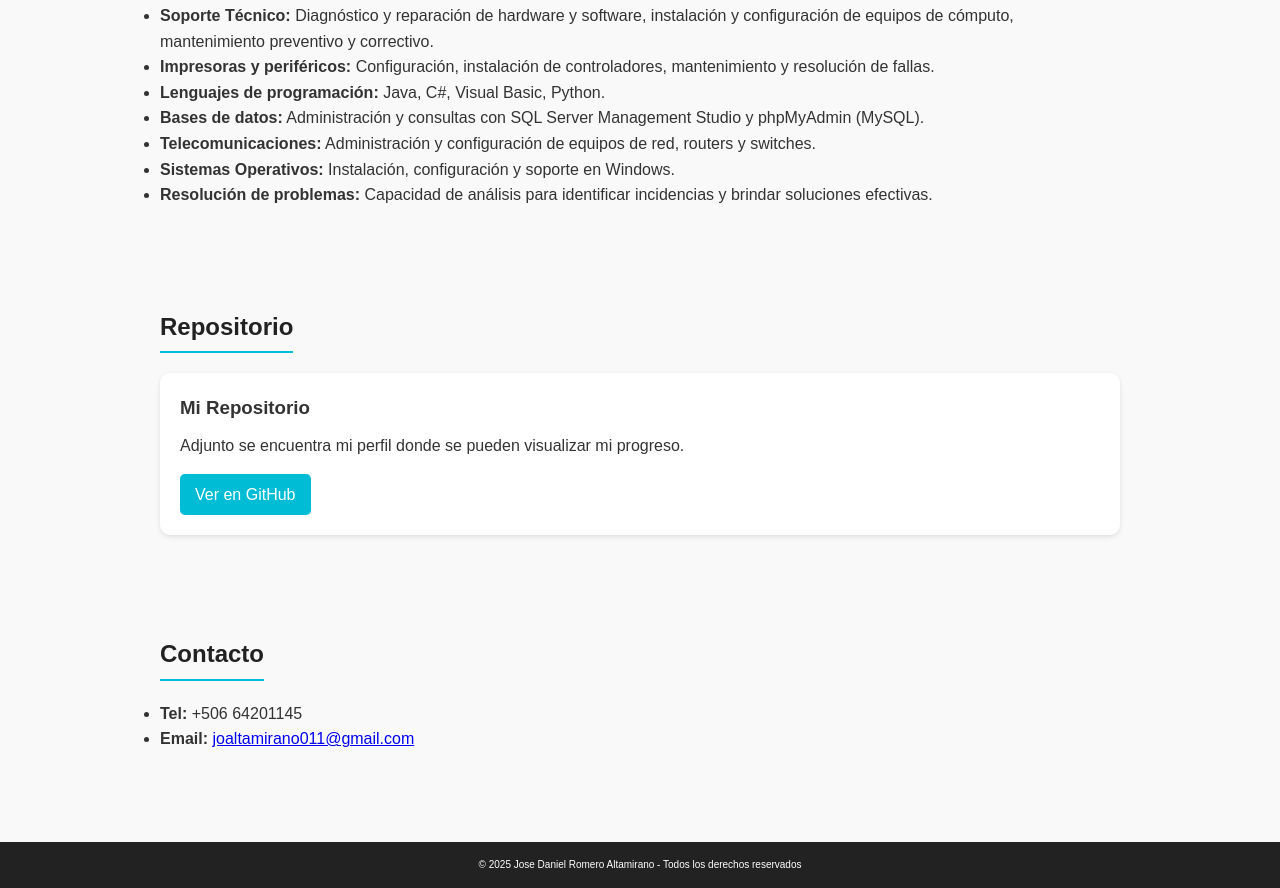
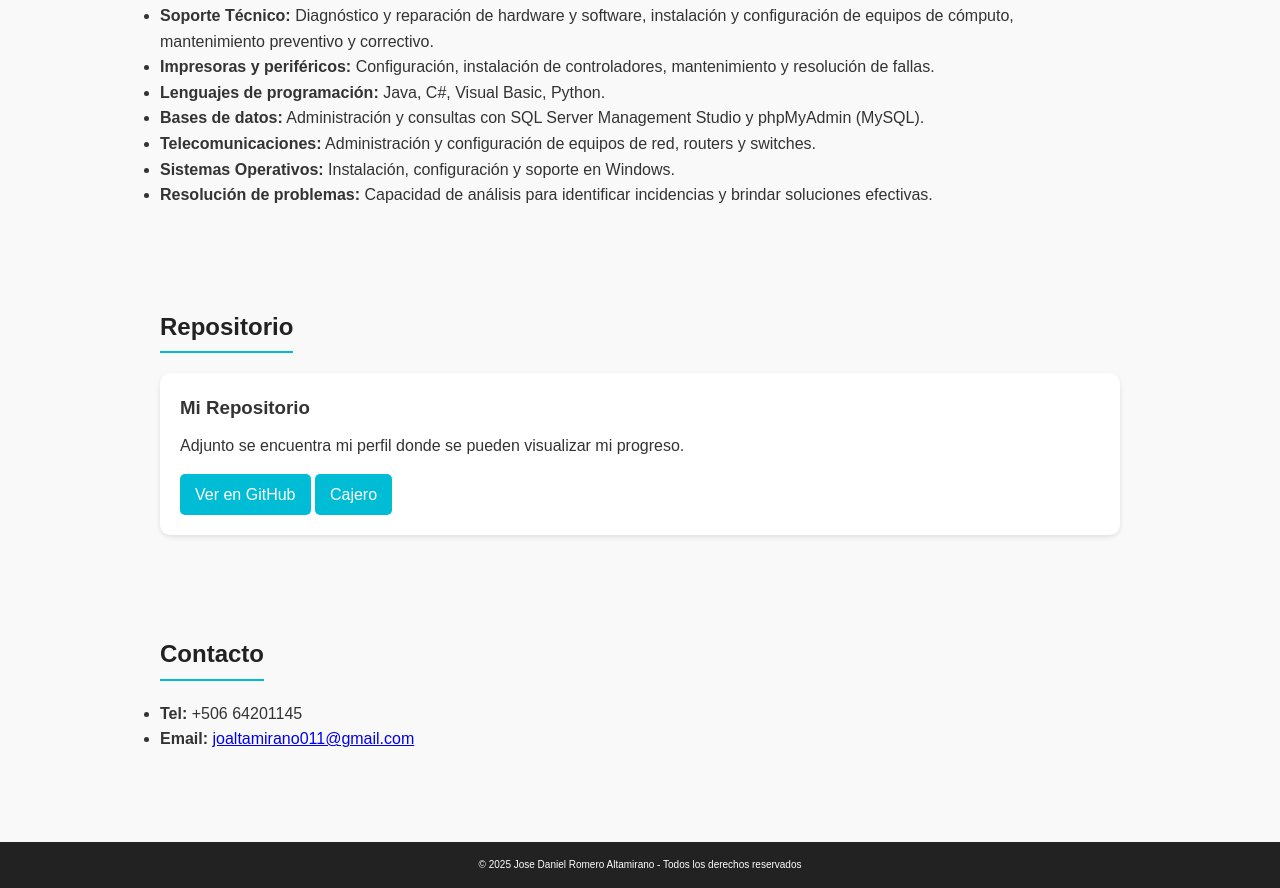
Before and after one commit to jaltamirano11/Portafolio-Profesional, a plain HTML site: page index.html in a window 1280 px wide. Shown: the part 496-1384 px from the top of the page. Drawn offline with Linux system fonts and the light colour scheme.

Commit message:
Add files via upload

```diff
--- a/index.html
+++ b/index.html
@@ -50,6 +50,7 @@
                 <h3>Mi Repositorio</h3>
                 <p>Adjunto se encuentra mi perfil donde se pueden visualizar mi progreso.</p>
                 <a href="https://github.com/jaltamirano11?tab=repositories" target="_blank">Ver en GitHub</a>
+                <a href="https://jaltamirano11.github.io/Login_Cajero/" target="_blank">Cajero</a>
             </div>
         </div>
     </section>
```
